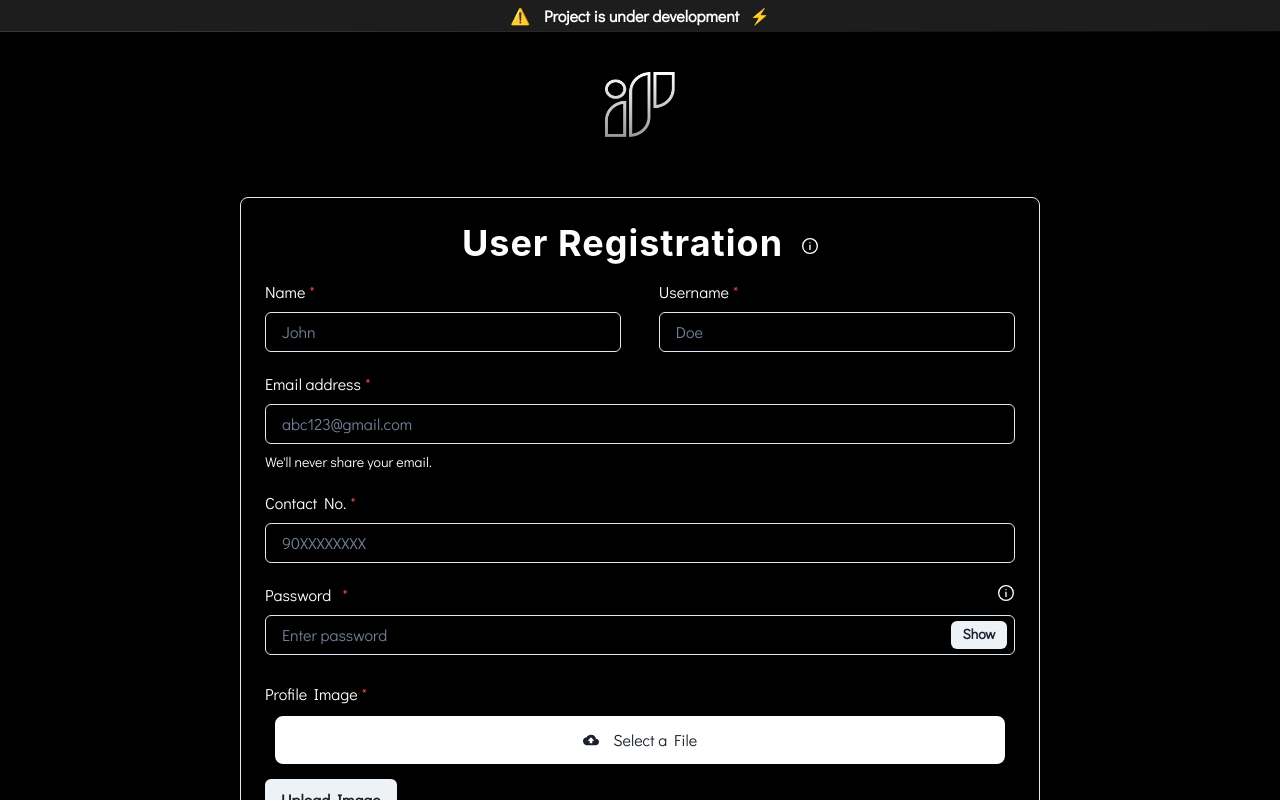
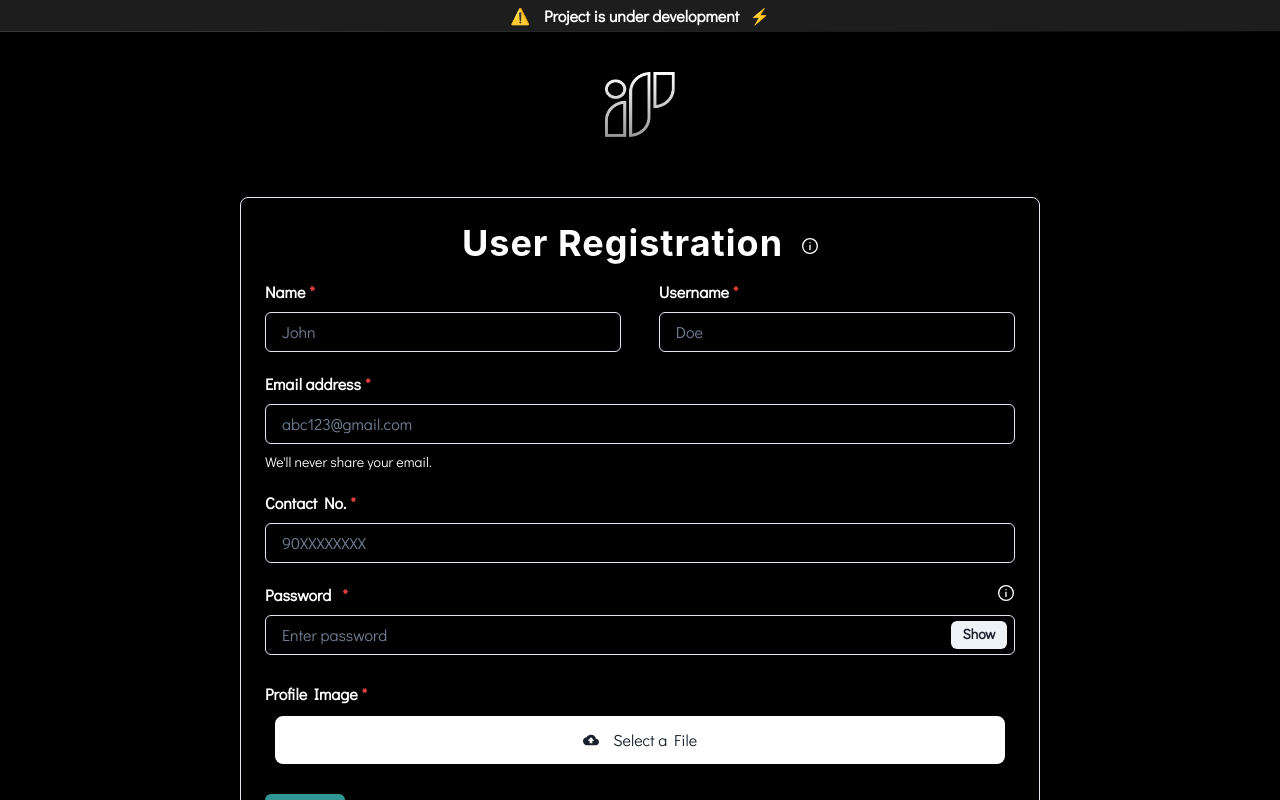
Before and after one commit to kalviumcommunity/S53_Aayush_Capstone_InterPrep, a React (Vite) app in the folder frontend/: page /user/signup in a window 1280 px wide. Built offline with nearby package versions, Linux system fonts and the light colour scheme.

Commit message:
Enhanced User Signup

```diff
--- a/frontend/src/components/Signup/User/UsSignup.jsx
+++ b/frontend/src/components/Signup/User/UsSignup.jsx
@@ -38,16 +38,38 @@ function UsSignup() {
   const [imageURL, setImageURL] = useState("");
   const [isLoadingSub, setIsLoadingSub] = useState(false);
 
+  const handleUpload = async () => {
+    if (image) {
+      setIsLoading(true);
+      return uploadFile(image, "images")
+        .then((url) => {
+          setImageURL(url);
+          return url;
+        })
+        .catch((error) => {
+          console.error("Error uploading file:", error);
+          throw error;
+        })
+        .finally(() => {
+          setIsLoading(false);
+        });
+    } else {
+      return Promise.resolve("");
+    }
+  };
+
   const onSubmit = async (data) => {
     setIsLoadingSub(true);
     try {
+      const uploadedImageUrl = await handleUpload();
+
       const formData = {
         name: data.name,
         username: data.username,
         email: data.email,
         phone: data.phone,
         password: data.password,
-        image: imageURL,
+        image: uploadedImageUrl,
       };
 
       const response = await axios.post(
@@ -77,24 +99,6 @@ function UsSignup() {
       setIsLoadingSub(false);
     }
   };
-
-  const handleUpload = () => {
-    if (image) {
-      setIsLoading(true);
-      uploadFile(image, "images")
-        .then((url) => {
-          setImageURL(url);
-        })
-        .catch((error) => {
-          console.error("Error uploading file:", error);
-        })
-        .finally(() => {
-          setIsLoading(false);
-        });
-    }
-  };
-
-  console.log(isFileUploaded);
 
   return (
     <>
@@ -129,7 +133,7 @@ function UsSignup() {
           </Heading>
           <Flex>
             <FormControl mr="5%" isRequired>
-              <FormLabel htmlFor="name" fontWeight="normal" color="white">
+              <FormLabel htmlFor="name" fontWeight="bold" color="white">
                 Name
               </FormLabel>
               <Input
@@ -142,7 +146,7 @@ function UsSignup() {
             </FormControl>
 
             <FormControl isRequired>
-              <FormLabel htmlFor="username" fontWeight="normal" color="white">
+              <FormLabel htmlFor="username" fontWeight="bold" color="white">
                 Username
               </FormLabel>
               <Input
@@ -164,7 +168,7 @@ function UsSignup() {
             </FormControl>
           </Flex>
           <FormControl mt="2%" isRequired>
-            <FormLabel htmlFor="email" fontWeight="normal" color="white">
+            <FormLabel htmlFor="email" fontWeight="bold" color="white">
               Email address
             </FormLabel>
             <Input
@@ -187,7 +191,7 @@ function UsSignup() {
           </FormControl>
 
           <FormControl mt="2%" isRequired>
-            <FormLabel htmlFor="phone" fontWeight="normal" color="white">
+            <FormLabel htmlFor="phone" fontWeight="bold" color="white">
               Contact No.
             </FormLabel>
             <Input
@@ -209,7 +213,7 @@ function UsSignup() {
           <FormControl id="password" isRequired>
             <FormLabel
               htmlFor="password"
-              fontWeight="normal"
+              fontWeight="bold"
               mt="2%"
               color="white"
             >
@@ -265,7 +269,7 @@ function UsSignup() {
           </FormControl>
 
           <FormControl mt="3%" isRequired>
-            <FormLabel htmlFor="image" fontWeight="normal" color="white">
+            <FormLabel htmlFor="image" fontWeight="bold" color="white">
               Profile Image
             </FormLabel>
             <label className="custom-upload">
@@ -275,24 +279,19 @@ function UsSignup() {
                 id="image"
                 type="file"
                 accept="image/*"
+                {...register("image", {
+                  required: "Image is required"
+                })}
                 onChange={(e) => {
                   setImage(e.target.files[0]);
                 }}
                 disabled={isFileUploaded}
+
               />
             </label>
             <p className="err">{errors.image && errors.image.message}</p>
-            {isFileUploaded ? (
+            {isFileUploaded && (
               <p style={{ color: "green" }}>File uploaded successfully!</p>
-            ) : (
-              <Button
-                onClick={handleUpload}
-                isLoading={isLoading}
-                loadingText="Uploading ..."
-                disabled={!image || isLoading}
-              >
-                Upload Image
-              </Button>
             )}
           </FormControl>
 
@@ -302,14 +301,13 @@ function UsSignup() {
             variant="solid"
             onClick={handleSubmit(onSubmit)}
             isLoading={isLoadingSub}
-            loadingText="Submitting ..."
-          >
-            Submit
+            loadingText="Submitting …"
+            >
+              Submit
           </Button>
-        </Box>
-      </div>
-    </>
-  );
-}
+          </Box>
+          </div>
+        </>
+)};
 
 export default UsSignup;
```
